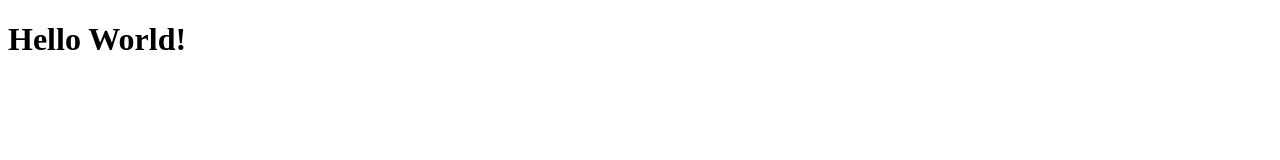
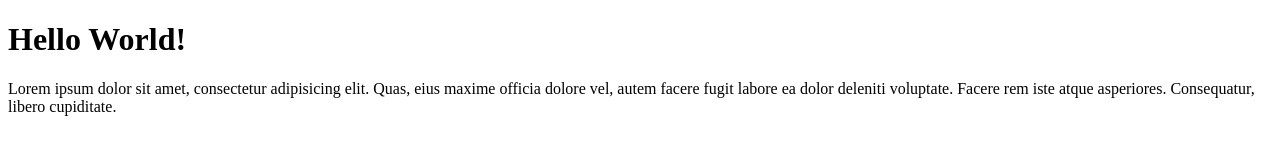
Before and after one commit to ajiesaw/git-test, a plain HTML site: page index.html in a window 1280 px wide. Drawn offline with Linux system fonts and the light colour scheme.

Commit message:
menambahkan paragraf

```diff
--- a/index.html
+++ b/index.html
@@ -8,5 +8,6 @@
 </head>
 <body>
     <h1>Hello World!</h1>
+    <p>Lorem ipsum dolor sit amet, consectetur adipisicing elit. Quas, eius maxime officia dolore vel, autem facere fugit labore ea dolor deleniti voluptate. Facere rem iste atque asperiores. Consequatur, libero cupiditate.</p>
 </body>
 </html>
```
